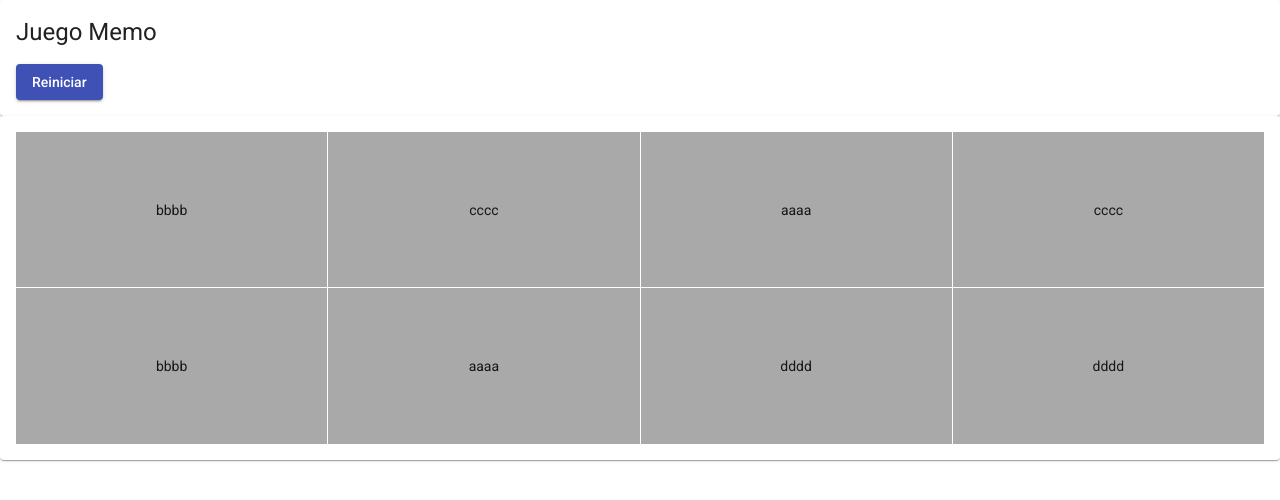
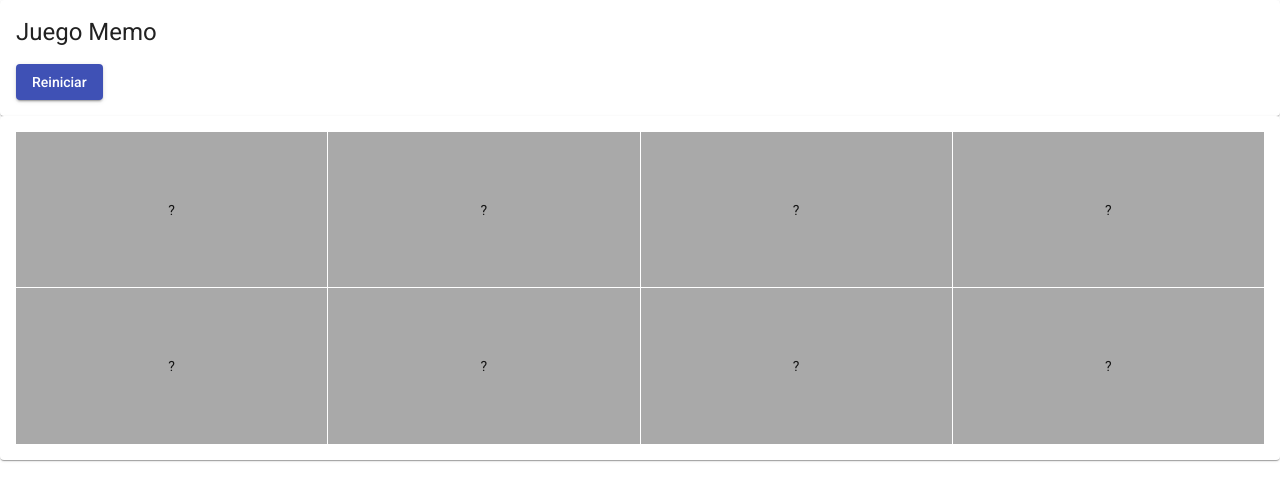
Before and after one commit to bridgecrew-perf6/memo-game, an Angular app: page / in a window 1280 px wide. Shown: the top 500 px of the page. Built offline with nearby package versions, Linux system fonts and the light colour scheme.

Commit message:
cambios en imagenes

```diff
--- a/src/app/app.component.html
+++ b/src/app/app.component.html
@@ -5,12 +5,11 @@
 <mat-card>
   <mat-grid-list cols="4" rowHeight="2:1" >
     <div *ngFor="let carta of this.cartas">
-      <mat-grid-tile (click)="girarCarta(carta)" class="cartaOculta" *ngIf="carta.estado==='escondido'" >
-          {{carta.urlImagen}}
+      <mat-grid-tile (click)="girarCarta(carta)" class="cartaOculta" *ngIf="carta.estado==='escondido'">
+          ?
       </mat-grid-tile>
       <mat-grid-tile class="cartaDescubierta" *ngIf="carta.estado!=='escondido'">
-        Carta descubierta!!!
-
+          {{carta.urlImagen}}
       </mat-grid-tile>
     </div>
   </mat-grid-list>
--- a/src/app/app.component.ts
+++ b/src/app/app.component.ts
@@ -37,14 +37,17 @@ export class AppComponent implements OnInit{
           this.primeraCarta=cartaElegida;
       }else{
         if (this.primeraCarta.urlImagen!==cartaElegida.urlImagen){
-            cartaElegida.estado= "escondido"
-            this.cartas.map(carta =>{
-              carta.id===this.primeraCarta.id ? carta.estado = "escondido": "";
-            })
+             setTimeout(() => {
+              cartaElegida.estado= "escondido"
+              this.cartas.map(carta =>{
+                carta.id===this.primeraCarta.id ? carta.estado = "escondido": "";
+              })
+            }, 1000);
         }else{
           this.aciertos++;
         }
       }
+
       this.aciertos===(this.cartas.length/2) ? alert("GANASTE..") : console.log("SEGUI JUGANDO..");
   }
 
--- a/src/assets/misDatos.json
+++ b/src/assets/misDatos.json
@@ -1,42 +1,42 @@
 [
     {
         "id": "1",
-        "urlImagen": "aaaa",
+        "urlImagen": "🌹",
         "estado": "escondido"
     },
     {
         "id": "2",
-        "urlImagen": "cccc",
+        "urlImagen": "🎁",
         "estado": "escondido"
     },
     {
         "id": "3",
-        "urlImagen": "dddd",
+        "urlImagen": "👍",
         "estado": "escondido"
     },
     {
         "id": "4",
-        "urlImagen": "aaaa",
+        "urlImagen": "🌹",
         "estado": "escondido"
     },
     {
         "id": "5",
-        "urlImagen": "bbbb",
+        "urlImagen": "🐱‍👤",
         "estado": "escondido"
     },
     {
         "id": "6",
-        "urlImagen": "bbbb",
+        "urlImagen": "🐱‍👤",
         "estado": "escondido"
     },
     {
         "id": "7",
-        "urlImagen": "dddd",
+        "urlImagen": "👍",
         "estado": "escondido"
     },
     {
         "id": "8",
-        "urlImagen": "cccc",
+        "urlImagen": "🎁",
         "estado": "escondido"
     }
 ]
```
